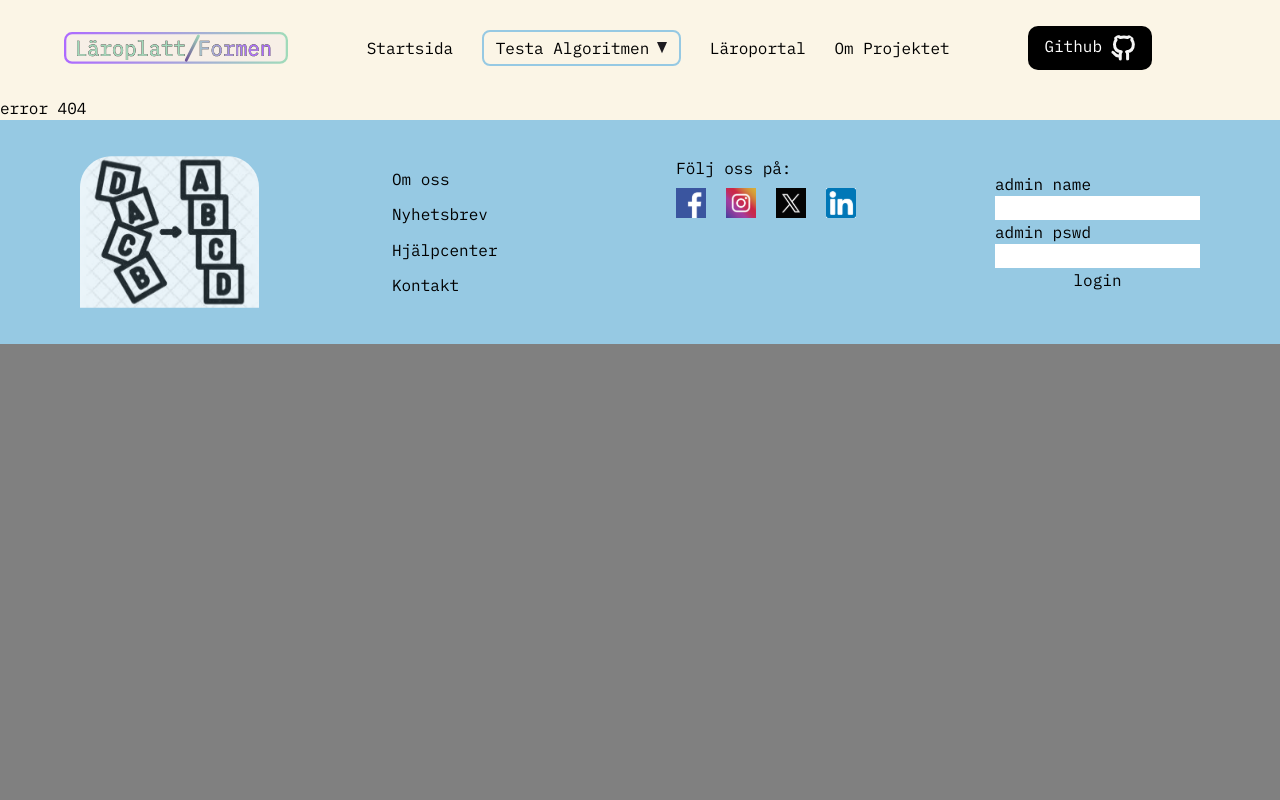
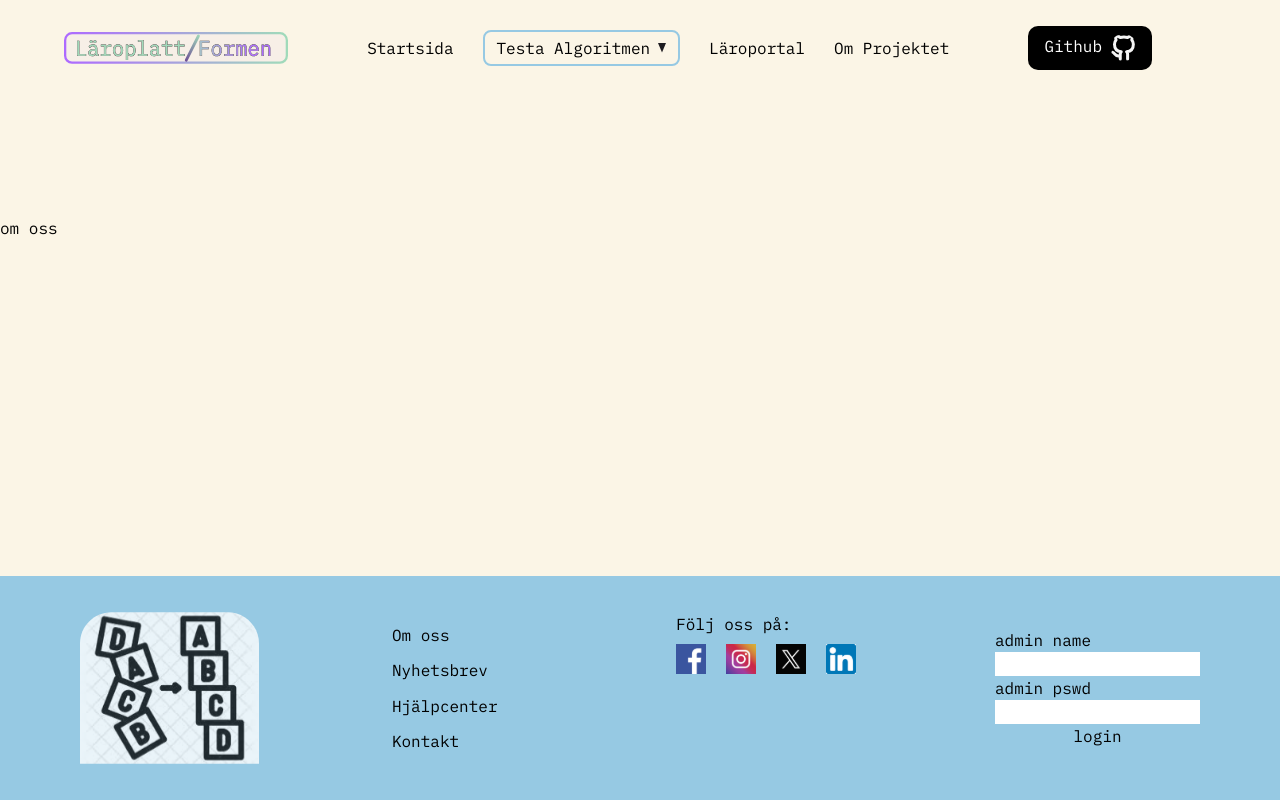
Before and after one commit to Emilaberg/datacentralen, a React (Vite) app: page /about-us in a window 1280 px wide. Before the commit this address had no page. Built offline with nearby package versions, Linux system fonts and the light colour scheme.

Commit message:
fixes links as of trello card

```diff
--- /dev/null
+++ b/src/Routing/Layout/Layout.tsx
@@ -0,0 +1,17 @@
+import React from 'react'
+import Navbar from '../../components/Navbar/Navbar'
+import Footer from '../../components/Footer/Footer'
+
+const Layout = ({children} : {children: React.ReactNode}) => {
+  return (
+    <section className='flex flex-col min-h-screen'>
+        <Navbar/>
+
+        {children}
+
+        <Footer/>
+    </section>
+  )
+}
+
+export default Layout
--- a/src/Routing/Router.tsx
+++ b/src/Routing/Router.tsx
@@ -1,26 +1,30 @@
 import React from "react";
 import { BrowserRouter, Route, Routes } from "react-router-dom";
 import Index from "./routes/Index";
-import Navbar from "../components/Navbar/Navbar";
-import Footer from "../components/Footer/Footer";
 import TestaAlgoritm from "./routes/TestaAlgoritm";
 import Laroportal from "./routes/Laroportal";
 import AuthProvider from "../Auth/AuthProvider";
+import AboutUs from "./routes/About us/AboutUs";
+import Layout from "./Layout/Layout";
 
 function Router() {
   return (
     <BrowserRouter>
       <AuthProvider>
-        <Navbar/>
+        {/* <Navbar/> */}
+        <Layout>
           <Routes >
               <Route index element={<Index/>}/>
               <Route path='laroportal' element={<Laroportal/>}/>
               <Route path="/laroportal/:id" element={<div>specific id</div>}/>
               <Route path="/testa-algoritm" element={<TestaAlgoritm />} />
+              <Route path='/about-us' element={<AboutUs/>}/>
 
               <Route path='*' element={<div>error 404</div>}/>
           </Routes>
-        <Footer/>
+        </Layout>
+
+        {/* <Footer/> */}
       </AuthProvider>
     </BrowserRouter>
   );
--- /dev/null
+++ b/src/Routing/routes/About us/AboutUs.tsx
@@ -0,0 +1,15 @@
+import React from 'react'
+
+const AboutUs = () => {
+  return (
+    <section className=' bg-blanchOrange'>
+
+        <div className='my-30'>
+            om oss
+        </div>
+
+    </section>
+  )
+}
+
+export default AboutUs
--- a/src/Routing/routes/Index.tsx
+++ b/src/Routing/routes/Index.tsx
@@ -4,7 +4,7 @@ import TeachingMaterialsContainer from "../../components/Laroportal/TeachingMate
 
 const Index = () => {
   return (
-    <section className="bg-blanchOrange">
+    <section>
       <HeroBanner />
       <section className="flex items-center justify-center mb-50">
         <TeachingMaterialsContainer />
--- a/src/components/Herobanner/HeroBanner.tsx
+++ b/src/components/Herobanner/HeroBanner.tsx
@@ -1,4 +1,5 @@
 import React from "react";
+import { Link } from "react-router-dom";
 
 const HeroBanner = () => {
   return (
@@ -14,12 +15,12 @@ const HeroBanner = () => {
         </h1>
       </article>
       <article className="relative z-10 flex justify-between w-1/3 font-semibold">
-        <button className="py-2 px-3 hover:text-white hover:bg-[#A0DABA] rounded-xl hover:border hover:border-black transition-colors ease-in duration-100">
+        <Link to="testa-algoritm" className="py-2 px-3 hover:text-white hover:bg-[#A0DABA] rounded-xl hover:border hover:border-black transition-colors ease-in duration-100">
           Testa en Algoritm
-        </button>
-        <button className="py-2 px-3 hover:text-white hover:bg-[#A0DABA] rounded-xl hover:border hover:border-black">
+        </Link>
+        <Link to="laroportal" className="py-2 px-3 hover:text-white hover:bg-[#A0DABA] rounded-xl hover:border hover:border-black">
           Läs mer
-        </button>
+        </Link>
       </article>
     </section>
   );
--- a/src/components/Laroportal/TeachingCard.tsx
+++ b/src/components/Laroportal/TeachingCard.tsx
@@ -24,6 +24,7 @@ const TeachingCard: React.FC<CardComponentProps> = ({
 }) => {
   const navigate = useNavigate();
   const RouteToText = (link: string | undefined) => {
+    console.log(link)
     if (link === undefined) {
       return;
     }
--- a/src/components/Navbar/Navbar.tsx
+++ b/src/components/Navbar/Navbar.tsx
@@ -2,24 +2,28 @@ import React from "react";
 import { Link } from "react-router-dom";
 import githubIcon from "../../assets/icons/Github.svg";
 import arrowIcon from "../../assets/icons/arrowicon.svg";
-import { useAuth } from '../../Auth/AuthProvider'
-import webIcon from "../../assets/icons/webIconSVG.svg"
+import { useAuth } from "../../Auth/AuthProvider";
+import webIcon from "../../assets/icons/webIconSVG.svg";
 
 const Navbar = () => {
-    const auth = useAuth();
+  const auth = useAuth();
   return (
     <nav className="relative z-50 font-roboto flex justify-between h-24 items-center py-5 ">
-      <img className="ml-16 max-w-56" src={webIcon} alt="bild" />
+      <Link to="/">
+        <img className="ml-16 max-w-56" src={webIcon} alt="bild" />
+      </Link>
       <div className="flex w-1/2 justify-evenly items-center capitalize">
         <Link className="hover:underline" to="/" replace>
           startsida
         </Link>
         <div className="group relative flex border-2 border-footerBlue rounded-lg px-3 py-1 ">
-          Testa algoritmen <img className="ml-2" src={arrowIcon} alt="" />
+          <Link to="testa-algoritm" className="relative flex items-center z-10">
+            Testa algoritmen <img className="ml-2 w-2" src={arrowIcon} alt="" />
+          </Link>
           <div className="absolute w-full left-0 top-0 hidden group-hover:block">
             <ul className=" w-full mt-10 hidden group-hover:block bg-white px-3 py-2 capitalize">
               <li>
-                <Link to="testa-algoritm">Testa algoritmen</Link>
+                <Link to="#">nånting</Link>
               </li>
               <li>
                 <Link to="#">nånting</Link>
@@ -36,15 +40,15 @@ const Navbar = () => {
         <Link className="hover:underline" to="laroportal">
           Läroportal
         </Link>
-        <Link className="hover:underline" to="#">
+        <Link className="hover:underline" to="about-us">
           Om projektet
         </Link>
-        {auth.token && (<span>inloggad</span>)}
-
+        {auth.token && <span>inloggad</span>}
       </div>
       <Link
         className="mr-32 bg-black text-white flex gap-2 py-2 px-4 rounded-[10px]"
-        to={"https://github.com/"}
+        to={"https://github.com/Emilaberg/datacentralen"}
+        target="_blank"
       >
         <span className="hover:underline">Github</span>
         <img src={githubIcon} alt="github icon" />
```
Lines whose indentation alone changed are shown as unchanged.
